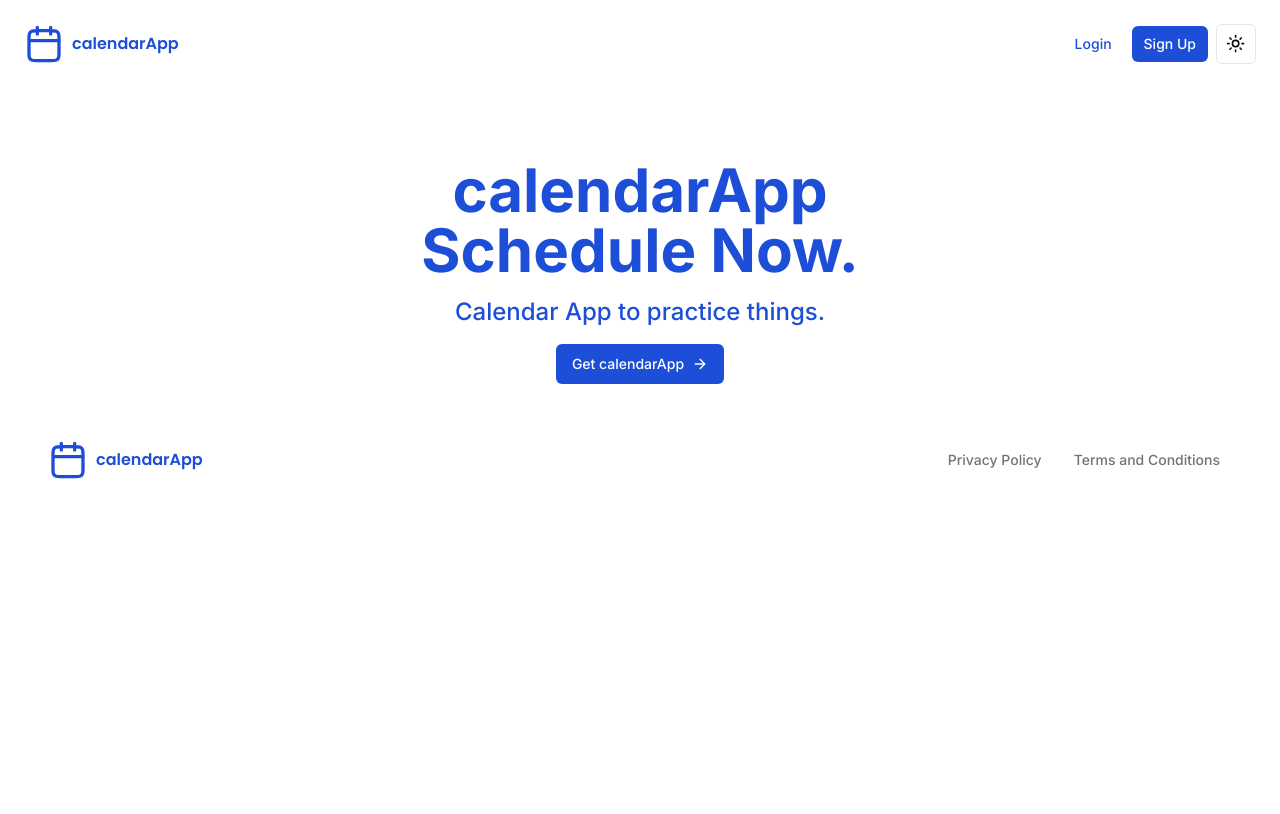
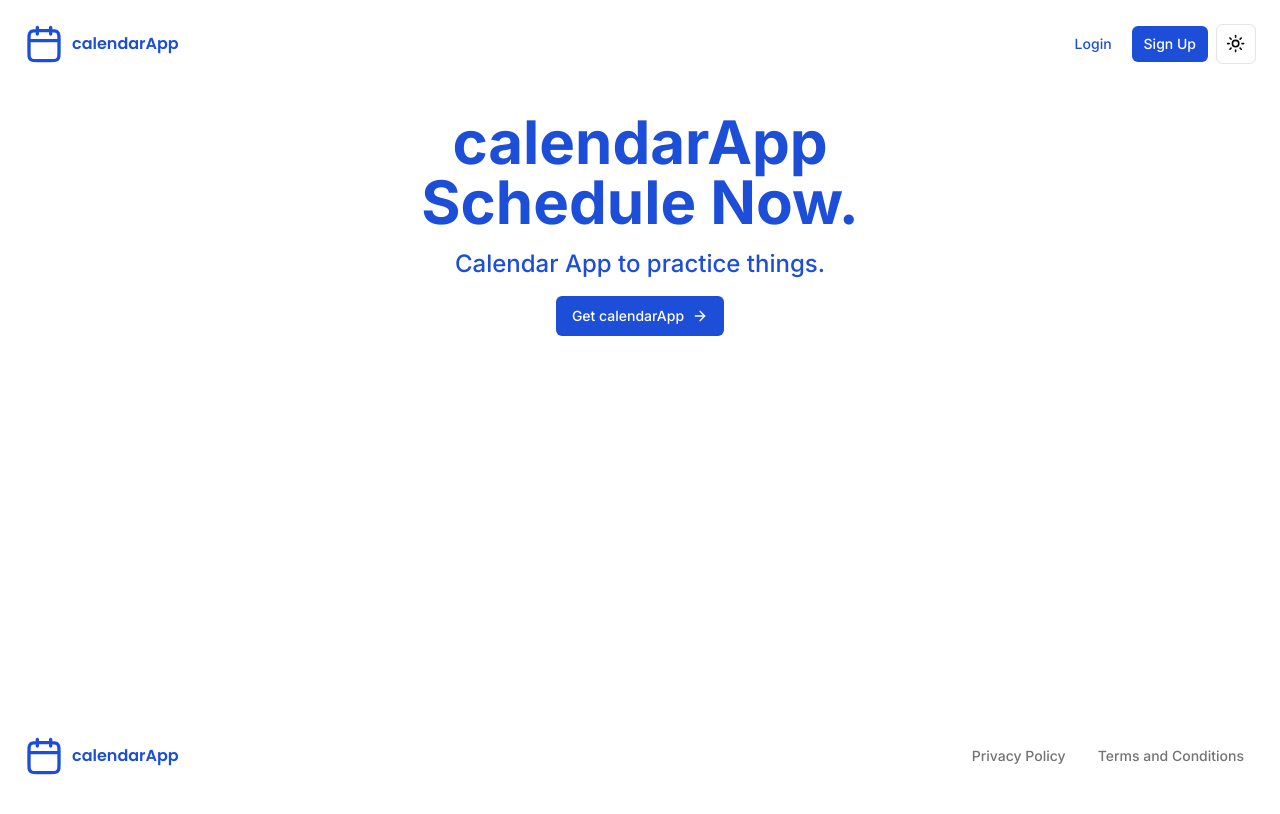
Before and after one commit to MiguelMasc/CalendarApp, a Next.js app: page / in a window 1280 px wide. Shown: the top 814 px of the page. Built offline with nearby package versions, Linux system fonts and the light colour scheme; no server answers.

Commit message:
more fun

```diff
--- a/app/(landing)/layout.tsx
+++ b/app/(landing)/layout.tsx
@@ -9,7 +9,7 @@ const Landinglayout = ({
   return (
 
     <div className="h-full">
-      <main className="h-full pt-40">
+      <main className="h-full pt-28">
         <Topbar/>
         {children}
       </main>
--- a/app/(landing)/page.tsx
+++ b/app/(landing)/page.tsx
@@ -4,11 +4,11 @@ import { Heading } from "./_components/heading";
 
 const Landing = () => {
   return (
-    <div className="min-h-screen flex flex-col">
+    <div className="min-h-full flex flex-col">
       <div className="flex flex-col items-center justify-center md:justify-start text-center gap-y-8 flex-1 px-6 pb-10">
         <Heading />
-        <Footer />
       </div>
+      <Footer />
     </div>
   );
 }
--- a/app/(main)/(routes)/calendar/page.tsx
+++ b/app/(main)/(routes)/calendar/page.tsx
@@ -12,6 +12,7 @@ import {
   isSameDay,
   addMonths,
   subMonths,
+  isThisMonth,
 } from "date-fns";
 import { useCalendar } from "../../(context)/calendarContext";
 
@@ -23,7 +24,7 @@ const CalendarPage = () => {
     return (
       <div className="flex">
         {daysOfWeek.map((day, index) => (
-          <div key={index} className="p-2 text-center font-semibold text-xs border w-full">
+          <div key={index} className="p-2 font-semibold text-xs border w-full">
             {day}
           </div>
         ))}
@@ -53,24 +54,24 @@ const CalendarPage = () => {
           days.push(
             <div
               key={date.toString()}
-              className={`border p-2 text-center font-semibold text-blue-700 dark:text-blue-300 w-full ${
+              className={`h-full flex border p-2 text-center font-semibold text-blue-700 dark:text-blue-300 w-full ${
                 !isSameMonth(date, viewDate) ? "opacity-60" : ""
               } ${isSameDay(date, new Date()) ? "bg-accent-foreground text-blue-300 dark:text-blue-700" : ""}`}
             >
-              {format(date, "d")}
+              { ((format(date, "d") === "1") && !isThisMonth(date))? format(date,"LLL d"):format(date, "d") }
             </div>
           );
         }
       }
-      rows.push(<div key={i} className="flex">{days}</div>);
+      rows.push(<div key={i} className="flex flex-1">{days}</div>);
     }
 
-    return <div>{rows}</div>;
+    return <div className="flex flex-col flex-1">{rows}</div>;
   };
 
 
   return (
-    <div className="border rounded-md w-full h-screen">
+    <div className="border rounded-md w-full h-[calc(100vh-90px)] flex flex-col">
       {weekDays()}
       {generateDaysGrid()}
     </div>
```
